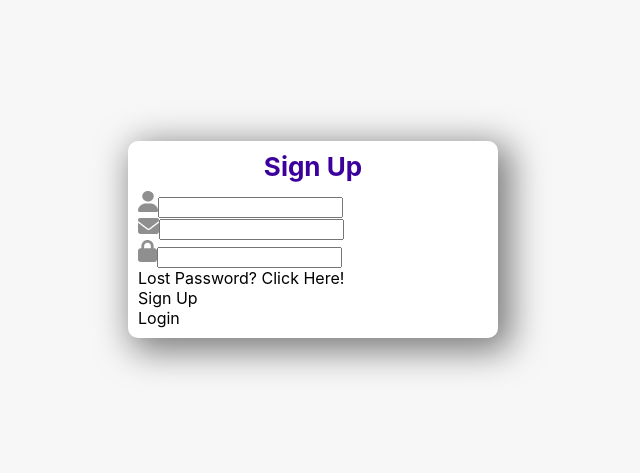
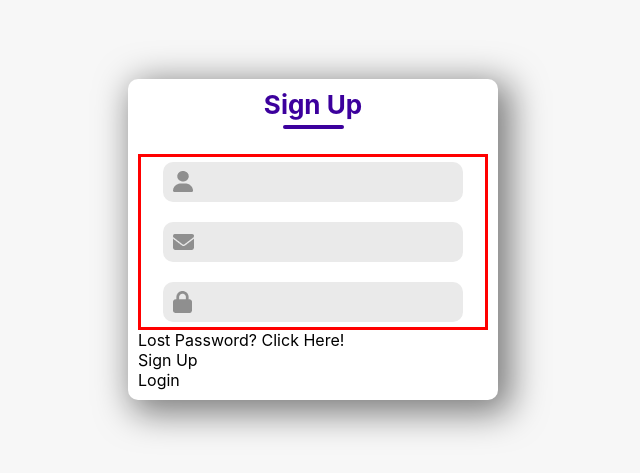
Before and after one commit to orii-blackmark/React-Login-Page, a React (Create React App) app in the folder login-signup/: page / in a window 1280 px wide. Shown: the part 161-634 px from the top of the page, without its empty margins (327-967 px from the left). Built offline with nearby package versions, Linux system fonts and the light colour scheme.

Commit message:
Added: input fields

```diff
--- a/login-signup/src/Components/LoginSignup/LoginSignup.css
+++ b/login-signup/src/Components/LoginSignup/LoginSignup.css
@@ -11,7 +11,7 @@
 .header{
     text-align: center;
     display: flex;
-    gap: 9px;
+    gap: 5px;
     flex-direction: column;
     align-items: center;
 }
@@ -20,3 +20,38 @@
     font-size: 26px;
     font-weight: 700;
 }
+.underline{
+    width: 61px;
+    height: 4px;
+    background: #3c009d;
+    border-radius: 9px;
+}
+.inputs{
+    border: solid red;
+    margin-top: 25px;
+    display: flex;
+    flex-direction: column;
+    gap: 20px;
+    padding: 5px;
+}
+.input{
+    display: flex;
+    align-items: center;
+    margin: auto;
+    width: 300px;
+    height: 40px;
+    background: #eaeaea;
+    border-radius: 10px;
+}
+.input img{
+    margin: 0px 10px;
+}
+.input input{
+    height: 30px;
+    width: 250px;
+    background: transparent;
+    border: none;
+    outline: none;
+    color: #797979;
+    font-size: 18px;
+}
```
